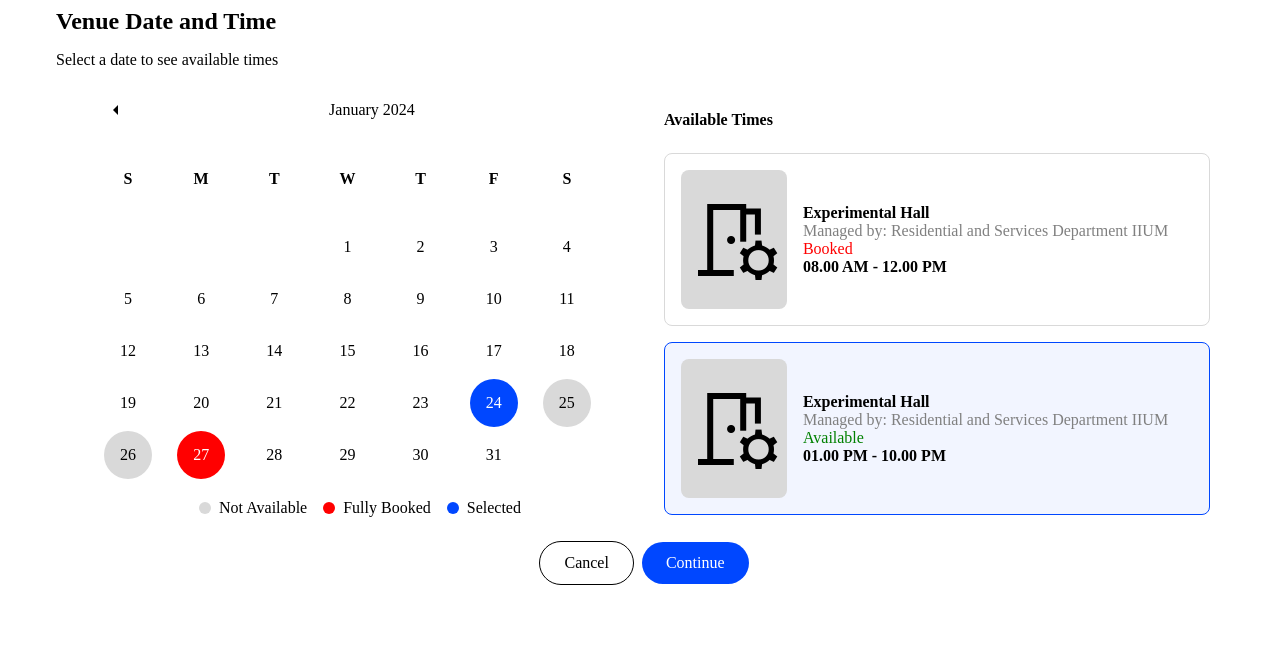
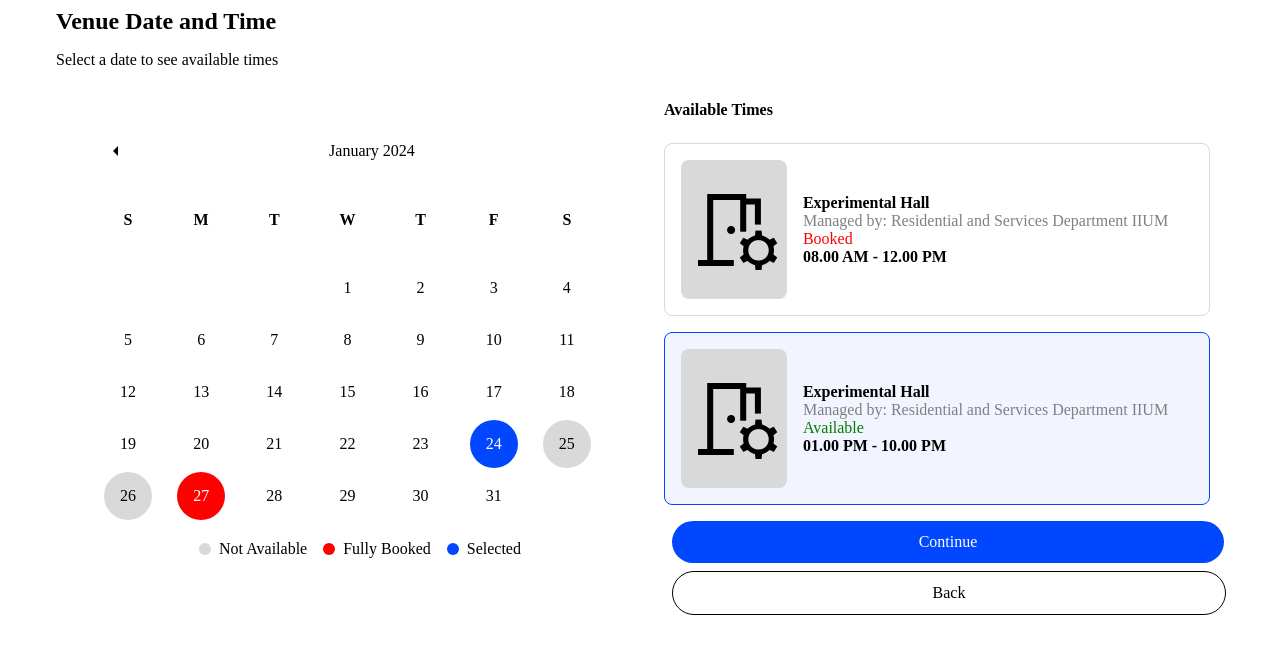
Before and after one commit to Jerit3787/IIUMVenueBookingSystem, a plain HTML site: page booking/select-date/index.html in a window 1280 px wide. Shown: the part 89-742 px from the top of the page. Drawn offline with nearby package versions, Linux system fonts and the light colour scheme; a web font is replaced by a local one.

Commit message:
Code: Add standardized button on select-date

```diff
--- a/booking/select-date/index.html
+++ b/booking/select-date/index.html
@@ -142,11 +142,11 @@
                         </div>
                     </div>
                 </div>
+                <div class="checkout" style="width: 100%;">
+                    <a href="../new-form/" class="button primary" style="width: calc(100% - 8px);">Continue</a>
+                    <a href="../select-venue/" class="button secondary" style="width: calc(100% - 8px);">Back</a>
+                </div>
             </div>
-        </div>
-        <div class="navigation-button">
-            <a href="" class="button secondary">Cancel</a>
-            <a href="../new-form/" class="button primary">Continue</a>
         </div>
     </div>
 </body>
```
